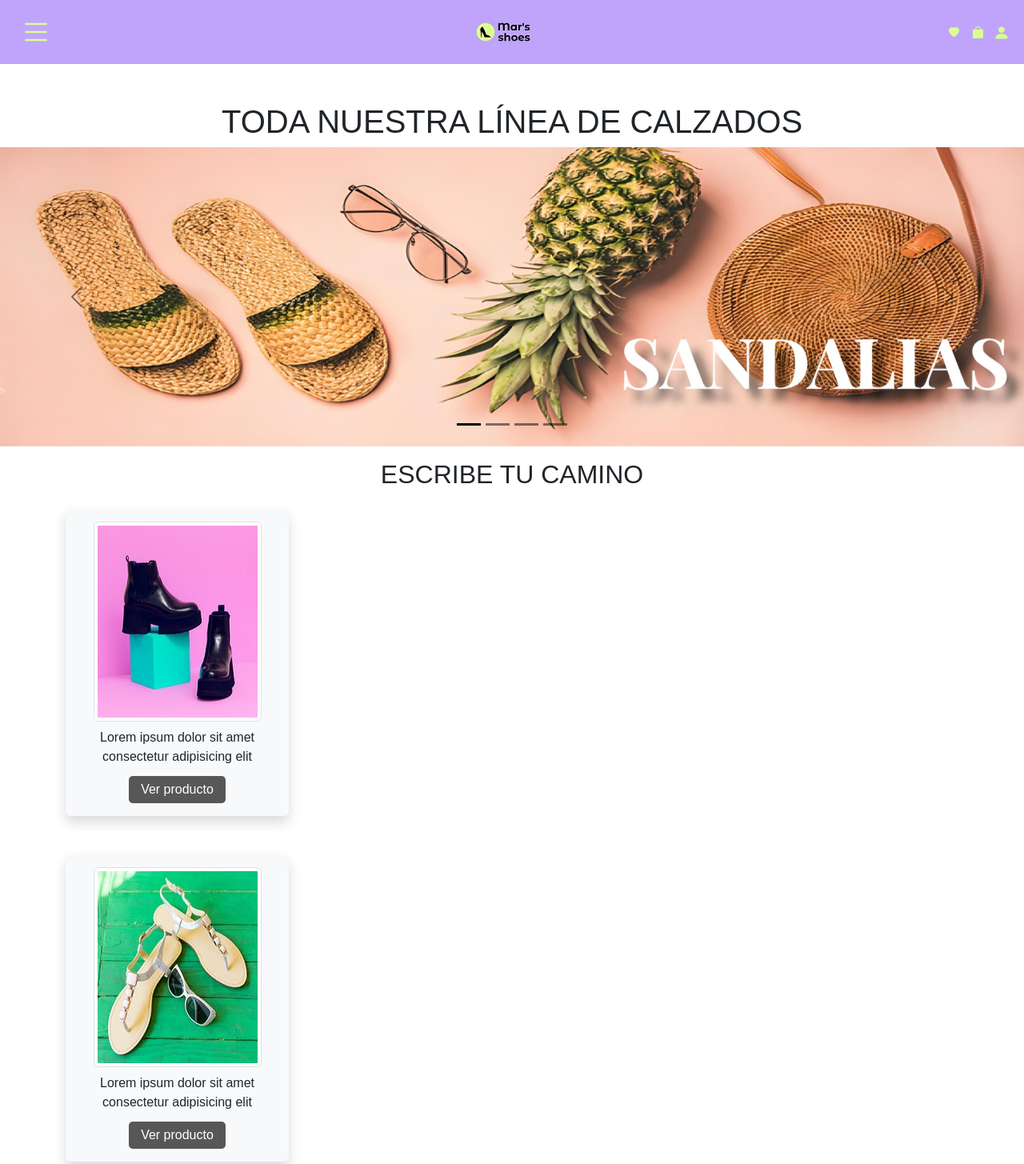
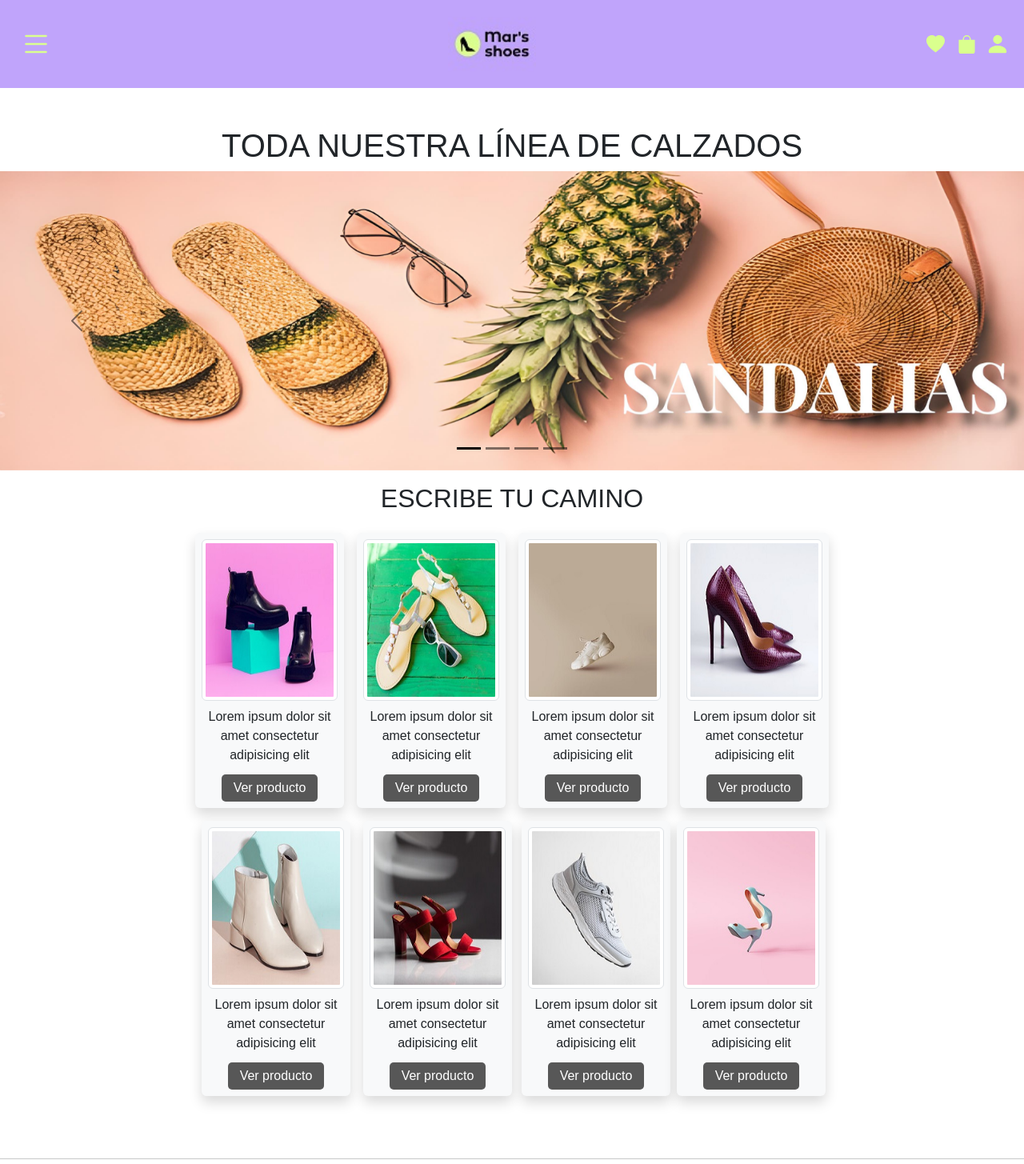
Before and after one commit to margonzalezz/PF_MarleneGonzalez, a website: page index.html in a window 1280 px wide. Shown: the top 1455 px of the page at 80% size. Drawn offline with nearby package versions, Linux system fonts and the light colour scheme; a web font is replaced by a local one.

Commit message:
cree el partial para el breakpoint de desktop

```diff
--- a/css/style.css
+++ b/css/style.css
@@ -210,20 +210,20 @@ nav div ol li a{
 
 /* MEDIA QUERY TABLET */
 
-@media (width > 426px) {
+/* @media (width > 426px) { */
   /* INDEX */
 
   /* NAV */
-.contenedor-nav .navbar-logo img{
+/* .contenedor-nav .navbar-logo img{
   object-fit: cover;
   width: 110px;
-}
+} */
 
-.acciones .nav-actions{
+/* .acciones .nav-actions{
   align-items: center;
   justify-content: center;
-}
-  .acciones .nav-actions .fav svg{
+} */
+  /* .acciones .nav-actions .fav svg{
     width: 23px;
     height: 23px;
   }
@@ -234,11 +234,7 @@ nav div ol li a{
     .acciones .nav-actions .profile svg{
       width: 30px;
       height: 30px;
-    }
-
-
-/* DROPDOWN DE ORDENAR POR */
-
+    } */
 
 /* PRODUCTOS HOME */
 .row .productos{
@@ -259,7 +255,7 @@ nav div ol li a{
 .contenedor-footer{
   display: none;
 }
-}
+
 
 
 /* MEDIA DESKTOP */
--- a/index.html
+++ b/index.html
@@ -246,9 +246,9 @@
               <!-- PRODUCTOS -->
   <div class="container text-center">
     <div class="row">
-      <div class="productos col-12 mb-3">
+      <div class="productos justify-content-center">
 
-        <article class="col-lg-3 justify-content-center mb-3 shadow p-3 mb-5 bg-body-tertiary rounded">
+        <article class="col-sm-5 col-lg-2 justify-content-center mb-3 mx-sm-2 shadow p-2 bg-body-tertiary rounded">
           <img src="img/productos/botas/negras_taco.jpg" class="img-thumbnail" alt="botas negras con taco">
           <div>
             <p class="py-2 mb-1">Lorem ipsum dolor sit amet consectetur adipisicing elit</p>
@@ -256,7 +256,7 @@
           </div>
         </article>
 
-        <article class="col-lg-3 justify-content-center mb-3 shadow p-3 mb-5 bg-body-tertiary rounded">
+        <article class="col-sm-5 col-lg-2 justify-content-center mb-3 mx-sm-2 shadow p-2 bg-body-tertiary rounded">
           <img src="img/productos/sandalias/blancas.jpg" class="img-thumbnail" alt="sandalias blancas sin taco">
           <div>
             <p class="py-2 mb-1">Lorem ipsum dolor sit amet consectetur adipisicing elit</p>
@@ -264,7 +264,7 @@
           </div>
         </article>
 
-        <article class="col-lg-3 justify-content-center mb-3 shadow p-3 mb-5 bg-body-tertiary rounded">
+        <article class="col-sm-5 col-lg-2 justify-content-center mb-3 mx-sm-2 shadow p-2 bg-body-tertiary rounded">
           <img src="img/productos/zapatillas/cremita.jpg" class="img-thumbnail" alt="zapatillas color beige">
           <div>
             <p class="py-2 mb-1">Lorem ipsum dolor sit amet consectetur adipisicing elit</p>
@@ -272,7 +272,7 @@
           </div>
         </article>
 
-        <article class="col-lg-3 justify-content-center mb-3 shadow p-3 mb-5 bg-body-tertiary rounded">
+        <article class="col-sm-5 col-lg-2 justify-content-center mb-3 mx-sm-2 shadow p-2 bg-body-tertiary rounded">
           <img src="img/productos/zapatos/bordo.jpg" class="img-thumbnail" alt="zapatos escamados color bordo">
           <div>
             <p class="py-2 mb-1">Lorem ipsum dolor sit amet consectetur adipisicing elit</p>
@@ -285,9 +285,9 @@
 
   <div class="container text-center">
     <div class="row">
-      <div class="productos">
+      <div class="productos justify-content-center">
 
-        <article class="col-lg-3 justify-content-center mb-3 shadow p-3 mb-5 bg-body-tertiary rounded">
+        <article class="col-sm-5 col-lg-2 justify-content-center mb-3 mx-sm-2 shadow p-2 bg-body-tertiary rounded">
           <img src="img/productos/botas/cierre_cremita.jpg" class="img-thumbnail" alt="borcegos blancos con cordones marrones">
           <div>
             <p class="py-2 mb-1">Lorem ipsum dolor sit amet consectetur adipisicing elit</p>
@@ -295,7 +295,7 @@
           </div>
         </article>
 
-        <article class="col-lg-3 justify-content-center mb-3 shadow p-3 mb-5 bg-body-tertiary rounded">
+        <article class="col-sm-5 col-lg-2 justify-content-center mb-3 mx-sm-2 shadow p-2 bg-body-tertiary rounded">
           <img src="img/productos/sandalias/rojo.jpg" class="img-thumbnail" alt="sandalias rojas con taco">
           <div>
             <p class="py-2 mb-1">Lorem ipsum dolor sit amet consectetur adipisicing elit</p>
@@ -303,7 +303,7 @@
           </div>
         </article>
 
-        <article class="col-lg-3 justify-content-center mb-3 shadow p-3 mb-5 bg-body-tertiary rounded">
+        <article class="col-sm-5 col-lg-2 justify-content-center mb-3 mx-sm-2 mx-lg-1 shadow p-2 bg-body-tertiary rounded">
           <img src="img/productos/zapatillas/gris.jpg" class="img-thumbnail" alt="zapatillas color gris">
           <div>
             <p class="py-2 mb-1">Lorem ipsum dolor sit amet consectetur adipisicing elit</p>
@@ -311,7 +311,7 @@
           </div>
         </article>
 
-        <article class="col-lg-3 justify-content-center mb-3 shadow p-3 mb-5 bg-body-tertiary rounded">
+        <article class="col-sm-5 col-lg-2 justify-content-center mb-3 mx-sm-2 mx-lg-1 shadow p-2 bg-body-tertiary rounded">
           <img src="img/productos/zapatos/celeste.jpg" class="img-thumbnail" alt="zapatos de charol color celeste">
           <div>
             <p class="py-2 mb-1">Lorem ipsum dolor sit amet consectetur adipisicing elit</p>
--- a/scss/_mediaq.scss
+++ b/scss/_mediaq.scss
@@ -0,0 +1,73 @@
+/* MEDIA QUERY TABLET */
+
+@media (width > 426px) {
+    /* INDEX */
+
+    /* NAV */
+  .contenedor-nav {
+
+        .navbar-logo{
+
+                img{
+                    object-fit: cover;
+                    width: 110px;
+                }
+        }
+  }
+
+//   AUMENTAR TAMAÑO DE BOTONERA DE ACCIONES DE LA NAV
+.acciones{
+
+        .nav-actions{
+            align-items: center;
+            justify-content: center;
+
+                    .fav{
+                        svg{
+                            width: 23px;
+                            height: 23px;
+                        }
+                    }
+
+                    .shop{
+                        svg{
+                            width: 23px;
+                            height: 23px;
+                        }
+                    }
+
+                    .profile{
+                            svg{
+                                width: 30px;
+                                height: 30px;
+                            }
+                    }
+
+        }
+}
+
+
+  /* PRODUCTOS HOME */
+
+.row{
+    .productos{
+        display: flex;
+        flex-wrap: wrap;
+    }
+}
+
+
+  /* GRID DE PRODUCTOS */
+  .colShow1{
+    display: flex;
+  }
+  .colShow2{
+    display: none;
+  }
+
+  /* TERMINA GRID PRODUCTOS */
+
+  .contenedor-footer{
+    display: none;
+  }
+  }
--- a/scss/main.scss
+++ b/scss/main.scss
@@ -6,3 +6,4 @@
 @import "_nav";
 @import "_articulos";
 @import "_mediaq";
+@import "_mediaQdesktop";
```
Also changed, not shown: pages/botas.html (+1 -1 lines), pages/zapatillas.html (+1 -1 lines), pages/zapatos.html (+1 -1 lines), css/main.css, scss/_mediaQdesktop.scss (added), 1 other file.
